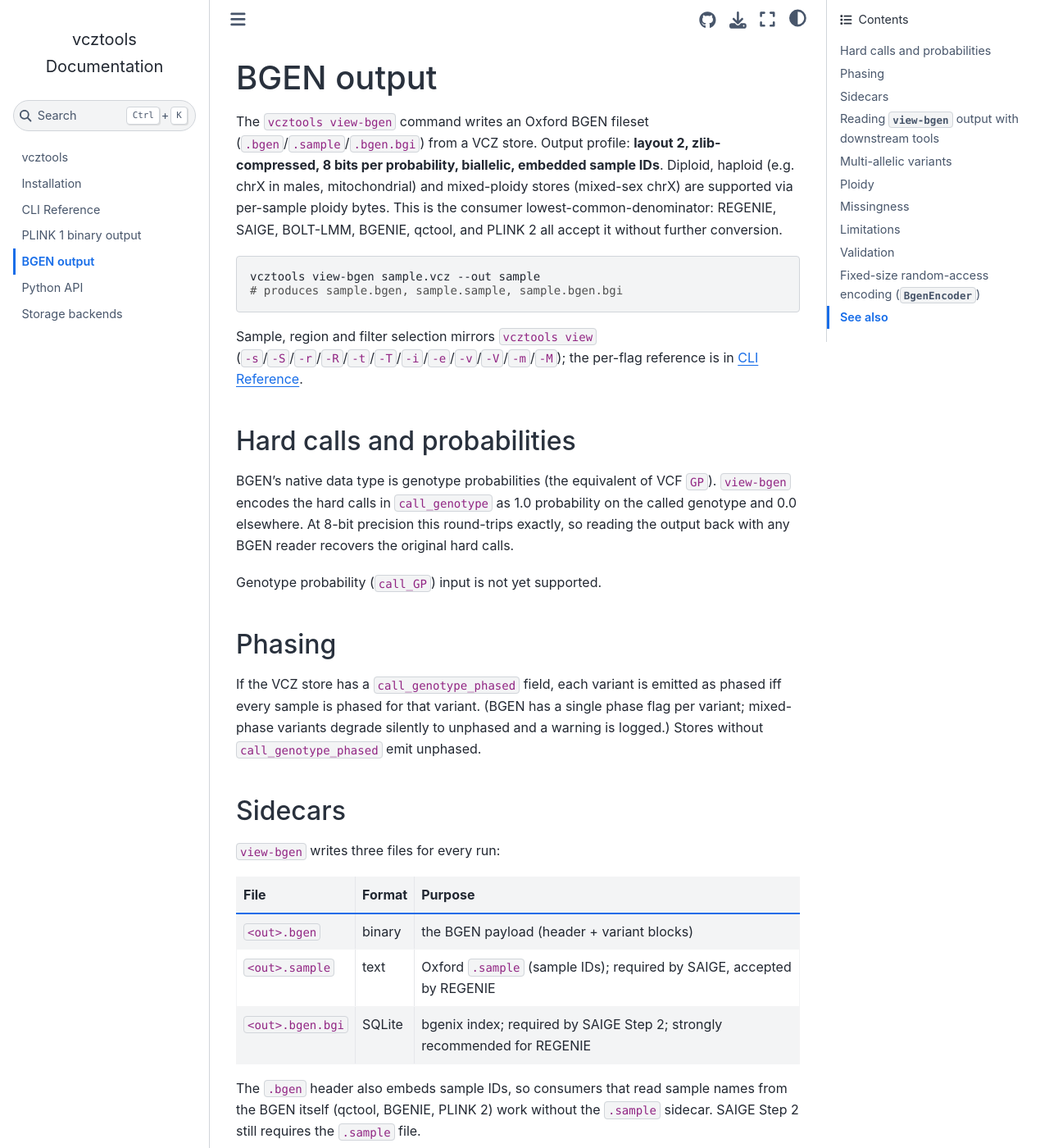
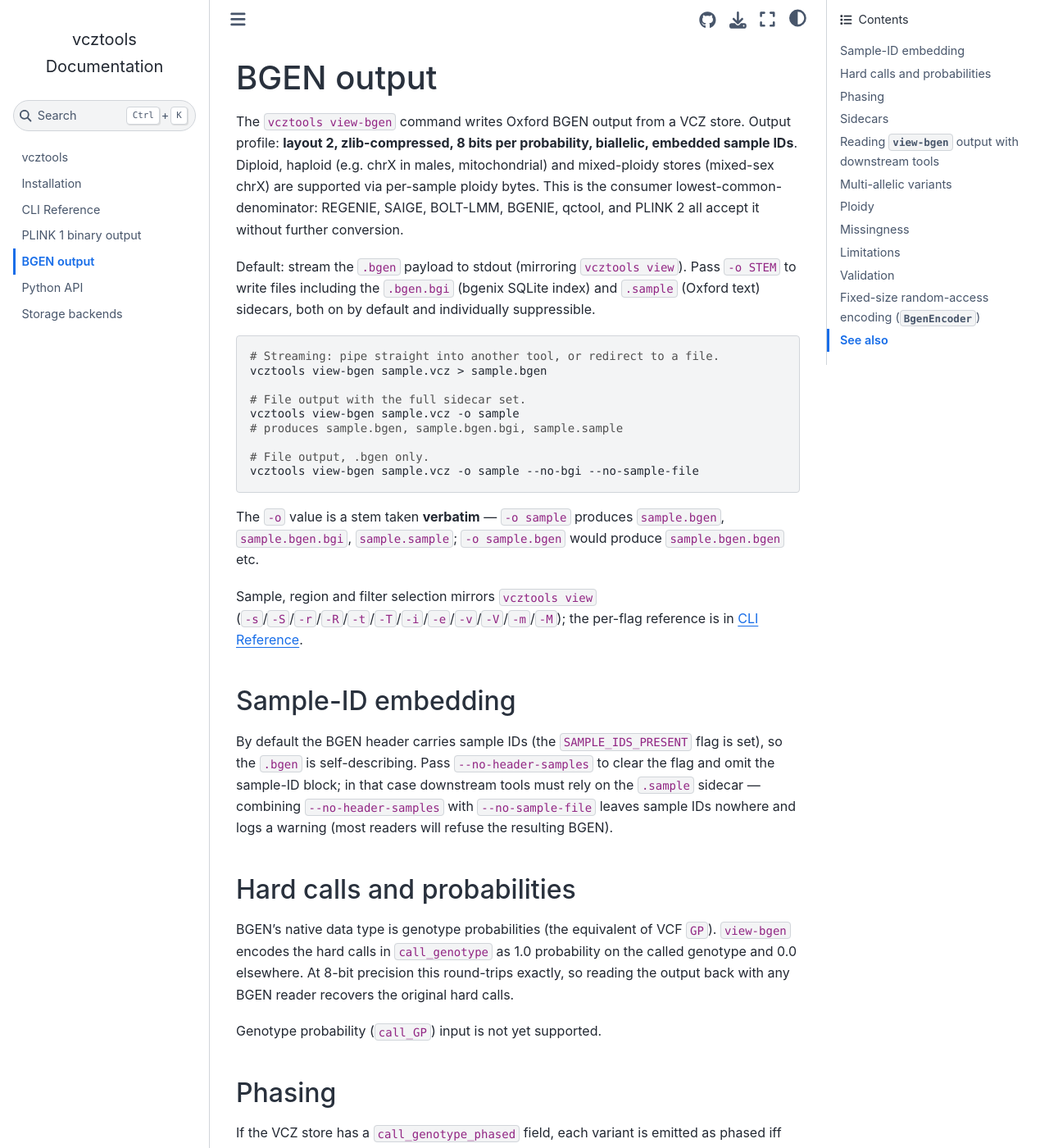
Before and after one commit to sgkit-dev/vcztools, a Jupyter Book: the page built from docs/bgen.md, in a window 1280 px wide and 1400 px high. Shown: the whole window at 82% size. Built offline with Jupyter Book 1.0.4 settings and Sphinx 7.4.7 and the Sphinx Book theme 1.1.4, drawn with Linux system fonts in a browser that asks for light colours; some of the changed text lies outside the part shown.

Commit message:
Document new view-bgen / view-plink output model
- docs/bgen.md: lead with stdout-streaming default; document -o STEM
  with verbatim semantics, --no-bgi / --no-sample-file opt-outs, and
  --no-header-samples for in-header sample-ID suppression. Rewrite the
  Sidecars table to reflect opt-out toggles.
- docs/plink.md: rewrite the example and intro to -o STEM (verbatim);
  add a --no-bim / --no-fam note and explain why streaming is not
  offered (the PLINK triplet isn't a single output stream).
- CHANGELOG.md: record the breaking --out → -o swap, the new stdout
  default for view-bgen, and the new opt-out toggles.

````diff
--- a/docs/bgen.md
+++ b/docs/bgen.md
@@ -1,23 +1,47 @@
 (sec-bgen)=
 # BGEN output
 
-The `vcztools view-bgen` command writes an Oxford BGEN fileset
-(`.bgen`/`.sample`/`.bgen.bgi`) from a VCZ store. Output profile:
-**layout 2, zlib-compressed, 8 bits per probability, biallelic,
-embedded sample IDs**. Diploid, haploid (e.g. chrX in males,
-mitochondrial) and mixed-ploidy stores (mixed-sex chrX) are
-supported via per-sample ploidy bytes. This is the consumer
+The `vcztools view-bgen` command writes Oxford BGEN output from a VCZ
+store. Output profile: **layout 2, zlib-compressed, 8 bits per
+probability, biallelic, embedded sample IDs**. Diploid, haploid (e.g.
+chrX in males, mitochondrial) and mixed-ploidy stores (mixed-sex chrX)
+are supported via per-sample ploidy bytes. This is the consumer
 lowest-common-denominator: REGENIE, SAIGE, BOLT-LMM, BGENIE, qctool,
 and PLINK 2 all accept it without further conversion.
 
+Default: stream the `.bgen` payload to stdout (mirroring `vcztools
+view`). Pass `-o STEM` to write files including the `.bgen.bgi` (bgenix
+SQLite index) and `.sample` (Oxford text) sidecars, both on by default
+and individually suppressible.
+
 ```bash
-vcztools view-bgen sample.vcz --out sample
-# produces sample.bgen, sample.sample, sample.bgen.bgi
+# Streaming: pipe straight into another tool, or redirect to a file.
+vcztools view-bgen sample.vcz > sample.bgen
+
+# File output with the full sidecar set.
+vcztools view-bgen sample.vcz -o sample
+# produces sample.bgen, sample.bgen.bgi, sample.sample
+
+# File output, .bgen only.
+vcztools view-bgen sample.vcz -o sample --no-bgi --no-sample-file
 ```
+
+The `-o` value is a stem taken **verbatim** — `-o sample` produces
+`sample.bgen`, `sample.bgen.bgi`, `sample.sample`; `-o sample.bgen`
+would produce `sample.bgen.bgen` etc.
 
 Sample, region and filter selection mirrors `vcztools view`
 (`-s`/`-S`/`-r`/`-R`/`-t`/`-T`/`-i`/`-e`/`-v`/`-V`/`-m`/`-M`); the
 per-flag reference is in {ref}`sec-cli-ref`.
+
+## Sample-ID embedding
+
+By default the BGEN header carries sample IDs (the `SAMPLE_IDS_PRESENT`
+flag is set), so the `.bgen` is self-describing. Pass `--no-header-samples`
+to clear the flag and omit the sample-ID block; in that case downstream
+tools must rely on the `.sample` sidecar — combining `--no-header-samples`
+with `--no-sample-file` leaves sample IDs nowhere and logs a warning
+(most readers will refuse the resulting BGEN).
 
 ## Hard calls and probabilities
 
@@ -39,17 +63,23 @@
 
 ## Sidecars
 
-`view-bgen` writes three files for every run:
+With `-o STEM`, `view-bgen` writes the `.bgen` payload plus, by default,
+two sidecar files:
 
-| File | Format | Purpose |
-| --- | --- | --- |
-| `<out>.bgen` | binary | the BGEN payload (header + variant blocks) |
-| `<out>.sample` | text | Oxford `.sample` (sample IDs); required by SAIGE, accepted by REGENIE |
-| `<out>.bgen.bgi` | SQLite | bgenix index; required by SAIGE Step 2; strongly recommended for REGENIE |
+| File | Format | Default | Suppress with | Purpose |
+| --- | --- | --- | --- | --- |
+| `<stem>.bgen` | binary | always | — | the BGEN payload (header + variant blocks) |
+| `<stem>.bgen.bgi` | SQLite | on | `--no-bgi` | bgenix index; required by SAIGE Step 2; strongly recommended for REGENIE |
+| `<stem>.sample` | text | on | `--no-sample-file` | Oxford `.sample` (sample IDs); required by SAIGE, accepted by REGENIE |
 
 The `.bgen` header also embeds sample IDs, so consumers that read sample
 names from the BGEN itself (qctool, BGENIE, PLINK 2) work without the
-`.sample` sidecar. SAIGE Step 2 still requires the `.sample` file.
+`.sample` sidecar. SAIGE Step 2 still requires the `.sample` file. Pass
+`--no-header-samples` to drop the in-header IDs (e.g. for samples whose
+identifiers must not appear in the binary).
+
+Streaming mode (no `-o`) writes only the `.bgen` payload to stdout;
+sidecar flags have no effect.
 
 ## Reading `view-bgen` output with downstream tools
 
@@ -71,7 +101,7 @@
 - **Skip** with `--max-alleles 2`:
 
   ```bash
-  vcztools view-bgen sample.vcz --out sample --max-alleles 2
+  vcztools view-bgen sample.vcz -o sample --max-alleles 2
   ```
 
 - **Split** before conversion with ``bcftools norm -m-``. Each ALT
````
Also changed, not shown: CHANGELOG.md (+17 -0 lines), docs/plink.md (+13 -2 lines).
